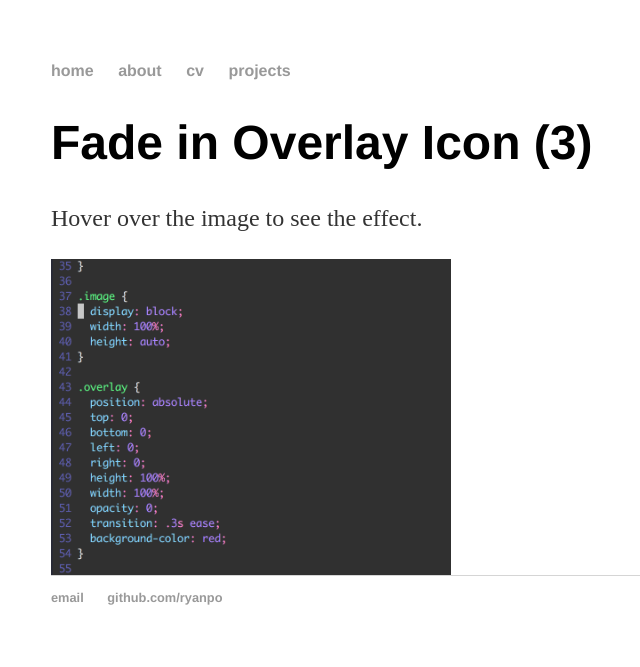
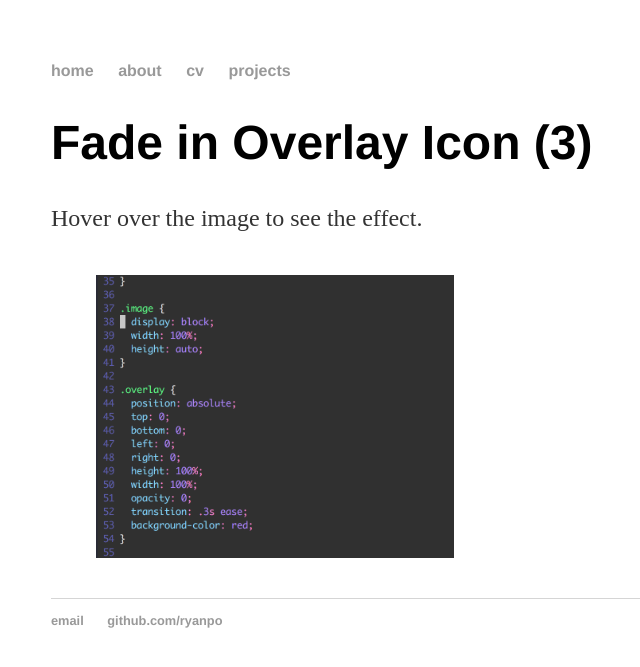
Before and after one commit to ryanpo/ryanpo.github.io, a Jekyll site: the page built from projects/index.html, in a window 1280 px wide. Shown: the top 667 px of the page, without its empty margins (141-781 px from the left). Built offline with Jekyll 4.4.1, drawn with Linux system fonts in a browser that asks for light colours.

Commit message:
changed picture borders

```diff
--- a/css/main.css
+++ b/css/main.css
@@ -33,9 +33,13 @@ ul.posts li { list-style: none; }
 }
 
 .container {
+  margin-left: 5%;
+  margin-right: 5%;
+  margin-top: 2.5em;
+  margin-bottom: 2.5em;
   position: relative;
-  width: 100%;
-  max-width: 400px;
+  width: 40%;
+  max-width: 10000px;
 
 }
 
@@ -56,7 +60,7 @@ ul.posts li { list-style: none; }
   width: 100%;
   opacity: 0;
   transition: .3s ease;
-  background-color: white;
+  background-color: black;
 }
 
 .container:hover .overlay {
```
